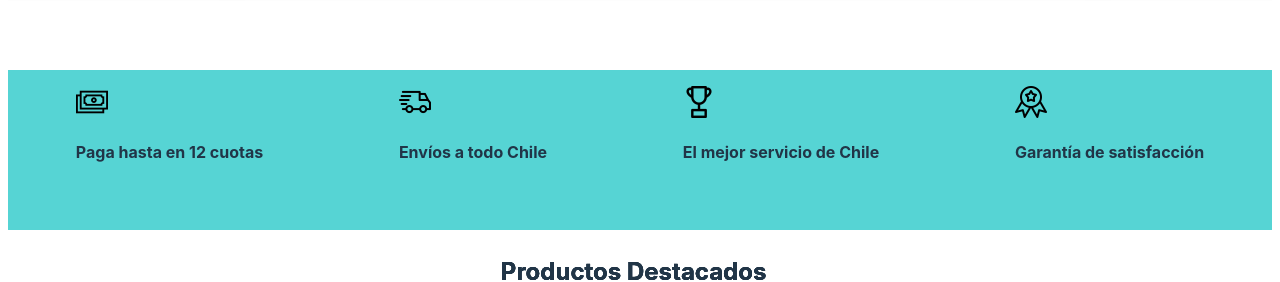
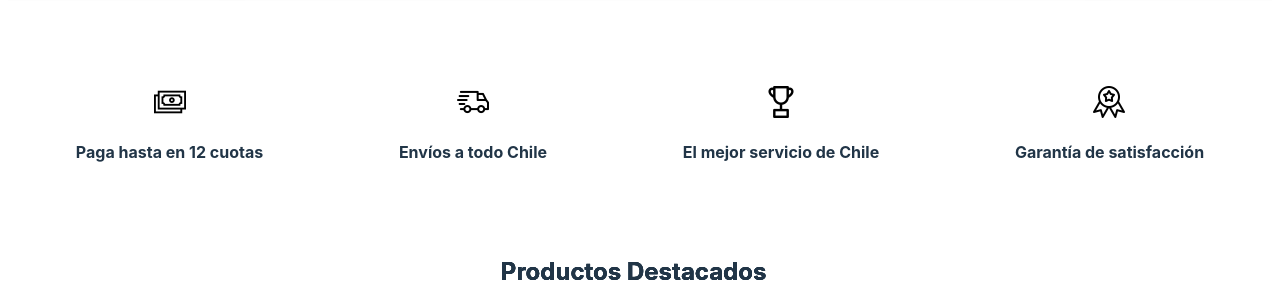
Before and after one commit to jrivas0710/Ventoverso_2, a React app: page / in a window 1280 px wide. Shown: the part 748-1030 px from the top of the page. Built offline with nearby package versions, Linux system fonts and the light colour scheme; the HTML template or start-up script is replaced by a standard one.

Commit message:
saque el color de los iconos

```diff
--- a/src/components/iconos/Iconos.css
+++ b/src/components/iconos/Iconos.css
@@ -13,7 +13,6 @@ html {
   }
 .iconos {
     grid-area: iconos;
-    background-color: rgb(86, 212, 212);
     height: auto;
     margin-bottom: 3rem;
     padding: 0;
@@ -31,6 +30,7 @@ html {
 
     gap: 0.5rem;
     align-items: center;
+    text-align: center;
 
 }
 
--- a/src/components/productosRelacionados/ProductosRelacionados.tsx
+++ b/src/components/productosRelacionados/ProductosRelacionados.tsx
@@ -1,9 +1,9 @@
 import './ProductosRelacionados.css'
-import { ProductosReacionadosTipo } from './typeProductosRelacionados'
+import { ProductosRelacionadosTipo } from './typeProductosRelacionados'
 
 
 
-export const ProductosRelacionados = (props:{dataProductosRelacionados:ProductosReacionadosTipo[]}) => {
+export const ProductosRelacionados = (props:{dataProductosRelacionados:ProductosRelacionadosTipo[]}) => {
 
 
 
--- a/src/components/productosRelacionados/typeProductosRelacionados.tsx
+++ b/src/components/productosRelacionados/typeProductosRelacionados.tsx
@@ -1,6 +1,6 @@
 
 
-export type ProductosReacionadosTipo = {
+export type ProductosRelacionadosTipo = {
 
 
     id :string,
```
